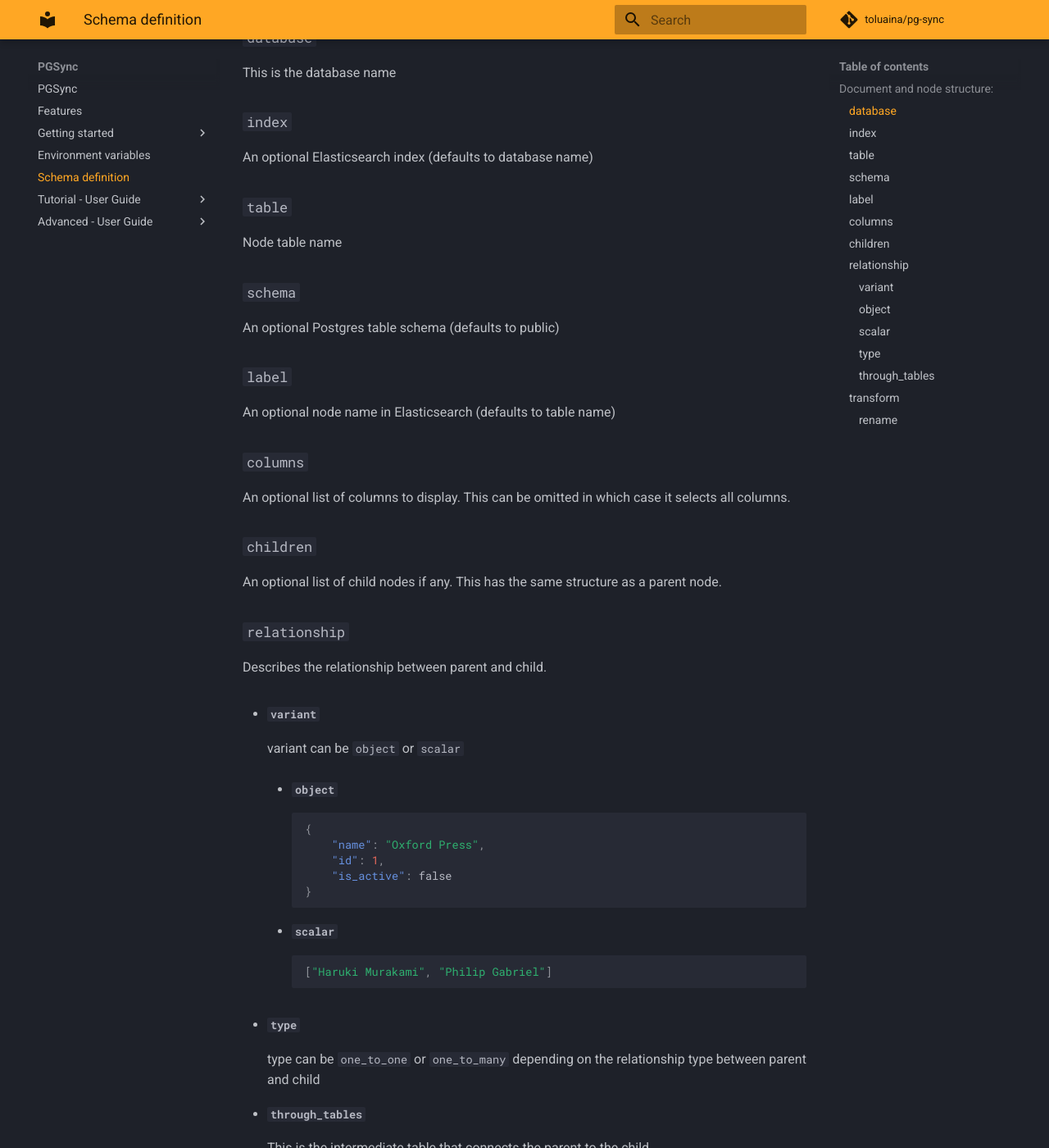
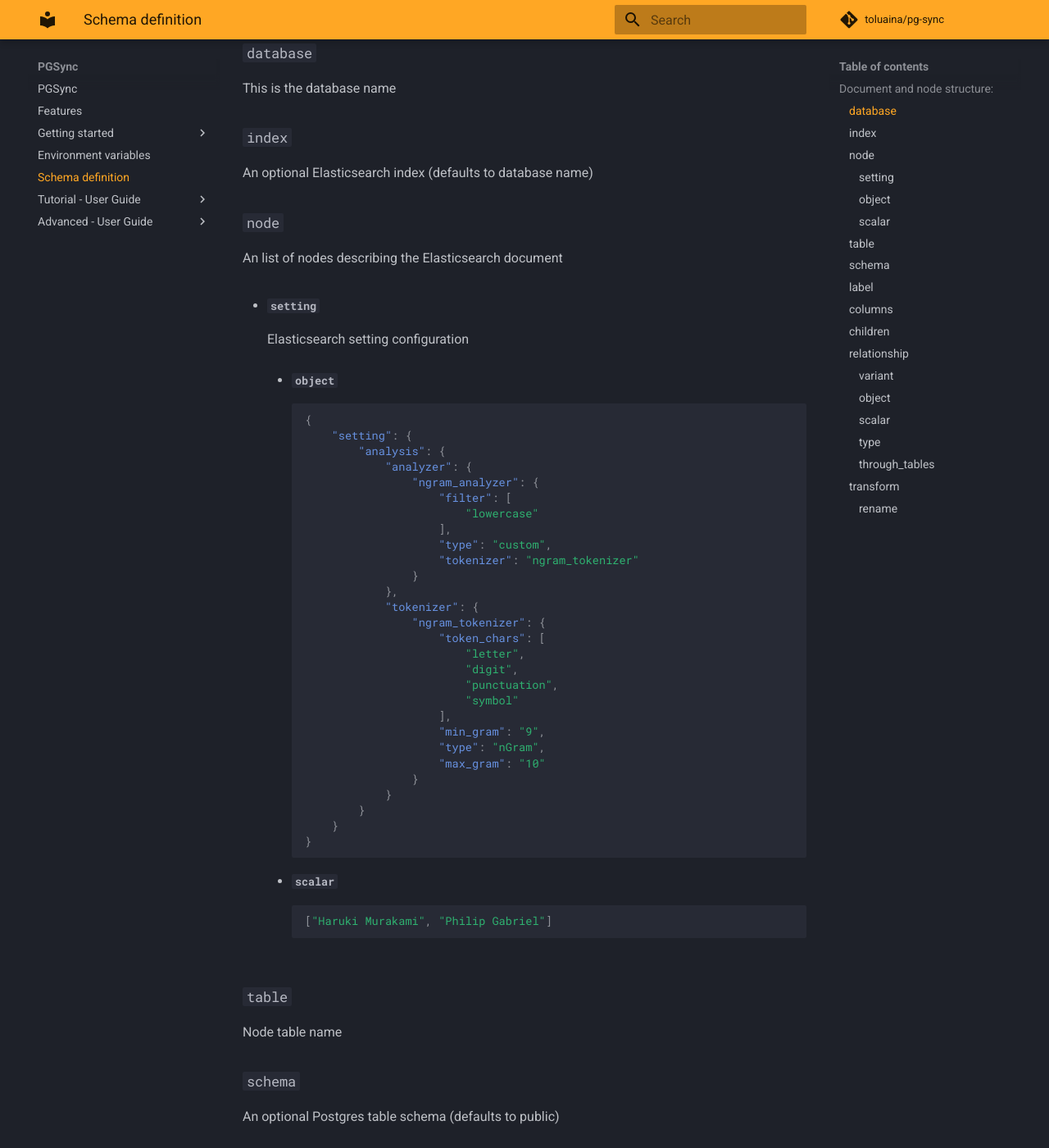
Before and after one commit to toluaina/toluaina.github.io, an MkDocs documentation site: the page built from docs/schema/index.md, in a window 1280 px wide and 1400 px high, scrolled down 1236 px. Shown: the whole window at 82% size. Built offline with MkDocs 1.6.1 and Material for MkDocs 9.7.7, drawn with Linux system fonts in a browser that asks for light colours; comment, search, counter and statistics services are not loaded; some of the changed text lies outside the part shown.

Commit message:
documentation for elasticsearch settings

````diff
--- a/docs/schema/index.md
+++ b/docs/schema/index.md
@@ -5,6 +5,7 @@ Schema definition file
     {
         "database": "<Postgres database name>",
         "index": "<Elasticsearch index name>",
+        "setting": "<Elasticsearch setting>",
         "nodes": [
             {
                 "table": "<root table name>",
@@ -60,6 +61,51 @@ This is the database name
 
 ### `index`
 An optional Elasticsearch index (defaults to database name)
+
+### `node`
+An list of nodes describing the Elasticsearch document
+
+- #### `setting`
+Elasticsearch setting configuration
+
+    - #### `object`
+
+        ```JSON
+        {
+            "setting": {
+                "analysis": {
+                    "analyzer": {
+                        "ngram_analyzer": {
+                            "filter": [
+                                "lowercase"
+                            ],
+                            "type": "custom",
+                            "tokenizer": "ngram_tokenizer"
+                        }
+                    },
+                    "tokenizer": {
+                        "ngram_tokenizer": {
+                            "token_chars": [
+                                "letter",
+                                "digit",
+                                "punctuation",
+                                "symbol"
+                            ],
+                            "min_gram": "9",
+                            "type": "nGram",
+                            "max_gram": "10"
+                        }
+                    }
+                }
+            }
+        }
+        ```
+
+    - #### `scalar`
+
+        ```JSON
+        ["Haruki Murakami", "Philip Gabriel"]
+        ```
 
 ### `table`
 Node table name
````
Also changed, not shown: docs/index.md (+1 -1 lines).
